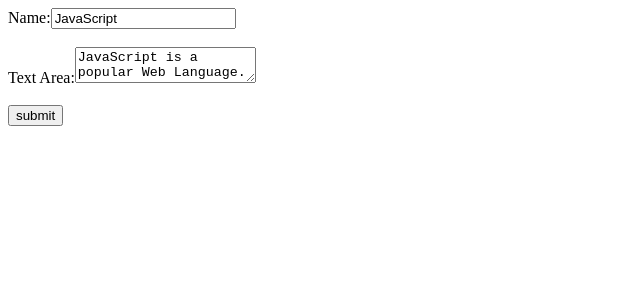
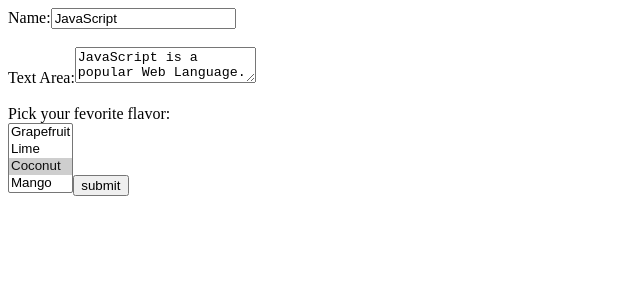
Before and after one commit to sagarhasan273/React, a React (Create React App) app: page / in a window 1280 px wide. Shown: the top 300 px of the page, without its empty margins (0-640 px from the left). Built offline with nearby package versions, Linux system fonts and the light colour scheme.

Commit message:
multiple selections not complete

```diff
--- a/src/components/Form.js
+++ b/src/components/Form.js
@@ -1,3 +1,7 @@
+/* eslint-disable react/no-access-state-in-setstate */
+/* eslint-disable react/destructuring-assignment */
+/* eslint-disable no-unused-vars */
+/* eslint-disable no-array-constructor */
 /* eslint-disable class-methods-use-this */
 /* eslint-disable jsx-a11y/label-has-associated-control */
 /* eslint-disable react/prefer-stateless-function */
@@ -7,39 +11,61 @@
   state = {
     text: 'JavaScript',
     textarea: 'JavaScript is a popular Web Language.',
+    selectValue: ['coconut'],
   };
 
   output = '';
 
   changeHandling = (event) => {
-    this.setState({
-      [event.target.type]: event.target.value,
-    });
+    console.log(event.target.name);
+    if (event.target.name.toString() === 'selectValue') {
+      const array = this.state.selectValue;
+      array.push(event.target.value);
+      console.log(array);
+      this.setState({
+        [event.target.name]: array,
+      });
+    } else {
+      this.setState({
+        [event.target.name]: event.target.value,
+      });
+    }
+
     this.output = event.target.value;
   };
 
-  submitted = (e) => {
-    e.preventDefault();
-    console.log('event fire');
+  submitted = (event) => {
+    event.preventDefault();
+    const { selectValue } = this.state;
+    console.log(selectValue);
   };
 
   render() {
-    const { text, textarea } = this.state;
+    const { text, textarea, selectValue } = this.state;
     return (
       <div>
         <form onSubmit={this.submitted}>
           <label>
             Name:
-            <input type="text" value={text} onChange={this.changeHandling} />
+            <input type="text" name="text" value={text} onChange={this.changeHandling} />
           </label>
           <br />
           <br />
           <label>
             Text Area:
-            <textarea type="textarea" value={textarea} onChange={this.changeHandling} />
+            <textarea type="textarea" name="textarea" value={textarea} onChange={this.changeHandling} />
           </label>
           <br />
           <br />
+          <label>
+            Pick your fevorite flavor: <br />
+            <select name="selectValue" onChange={this.changeHandling} multiple value={selectValue}>
+              <option value="grapefruit">Grapefruit</option>
+              <option value="lime">Lime</option>
+              <option value="coconut">Coconut</option>
+              <option value="mango">Mango</option>
+            </select>
+          </label>
           <input type="submit" value="submit" />
         </form>
         <br />
```
